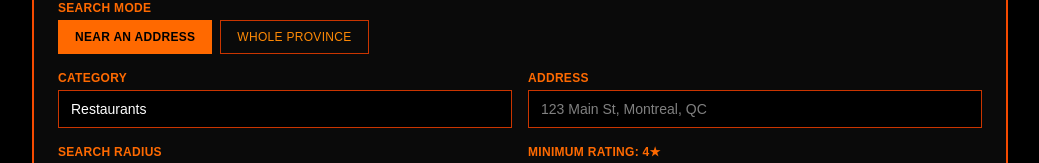
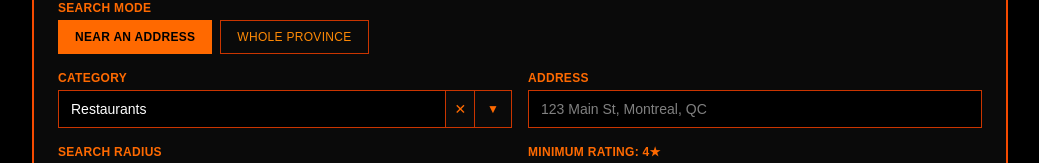
Before and after one commit to onix619-cmd/lead-scout, a Next.js app: page / in a window 1280 px wide. Shown: the part 180-343 px from the top of the page, without its empty margins (120-1159 px from the left). Built offline with nearby package versions, Linux system fonts and the light colour scheme.

Commit message:
Add files via upload

```diff
--- a/src/app/page.tsx
+++ b/src/app/page.tsx
@@ -67,6 +67,7 @@ const priorityStyle: Record<Lead["priority"], string> = {
 
 export default function Dashboard() {
   const [category, setCategory] = useState("Restaurants");
+  const [showCategoryList, setShowCategoryList] = useState(false);
   const [mode, setMode] = useState<"address" | "province">("address");
   const [address, setAddress] = useState("");
   const [addressSuggestions, setAddressSuggestions] = useState<{ placeId: string; text: string }[]>([]);
@@ -248,22 +249,72 @@ export default function Dashboard() {
           </div>
 
           <div className="grid grid-cols-1 sm:grid-cols-2 gap-4">
-            <div>
+            <div className="relative">
               <label className="text-xs font-bold text-orange-500 uppercase tracking-wide block mb-1">
                 Category
               </label>
+              <div className="flex">
                 <input
-                list="category-options"
                   value={category}
-                onChange={(e) => setCategory(e.target.value)}
+                  onChange={(e) => {
+                    setCategory(e.target.value);
+                    setShowCategoryList(true);
+                  }}
+                  onFocus={() => setShowCategoryList(true)}
+                  onBlur={() => setTimeout(() => setShowCategoryList(false), 150)}
                   placeholder="e.g. Restaurants, Plumbers..."
+                  autoComplete="off"
                   className="w-full bg-black border border-orange-700 rounded-none px-3 py-2 text-sm text-white focus:outline-none focus:border-orange-400"
                 />
-              <datalist id="category-options">
-                {CATEGORIES.map((c) => (
-                  <option key={c} value={c} />
+                {category && (
+                  <button
+                    type="button"
+                    onMouseDown={() => {
+                      setCategory("");
+                      setShowCategoryList(true);
+                    }}
+                    className="border border-l-0 border-orange-700 px-2 text-orange-500 text-sm"
+                    title="Clear"
+                  >
+                    ✕
+                  </button>
+                )}
+                <button
+                  type="button"
+                  onMouseDown={() => setShowCategoryList((prev) => !prev)}
+                  className="border border-l-0 border-orange-700 px-3 text-orange-500 text-xs"
+                  title="Show all categories"
+                >
+                  ▼
+                </button>
+              </div>
+              {showCategoryList && (
+                <ul className="absolute z-10 left-0 right-0 mt-1 bg-black border border-orange-700 max-h-56 overflow-y-auto">
+                  {(category.trim()
+                    ? CATEGORIES.filter((c) => c.toLowerCase().includes(category.toLowerCase()))
+                    : CATEGORIES
+                  ).map((c) => (
+                    <li key={c}>
+                      <button
+                        type="button"
+                        onMouseDown={() => {
+                          setCategory(c);
+                          setShowCategoryList(false);
+                        }}
+                        className="w-full text-left px-3 py-2 text-sm text-neutral-200 hover:bg-orange-950"
+                      >
+                        {c}
+                      </button>
+                    </li>
                   ))}
-              </datalist>
+                  {category.trim() &&
+                    !CATEGORIES.some((c) => c.toLowerCase().includes(category.toLowerCase())) && (
+                      <li className="px-3 py-2 text-xs text-neutral-500">
+                        No matches — you can still search "{category}" as a custom category.
+                      </li>
+                    )}
+                </ul>
+              )}
             </div>
 
             {mode === "address" ? (
```
Lines whose indentation alone changed are shown as unchanged.
